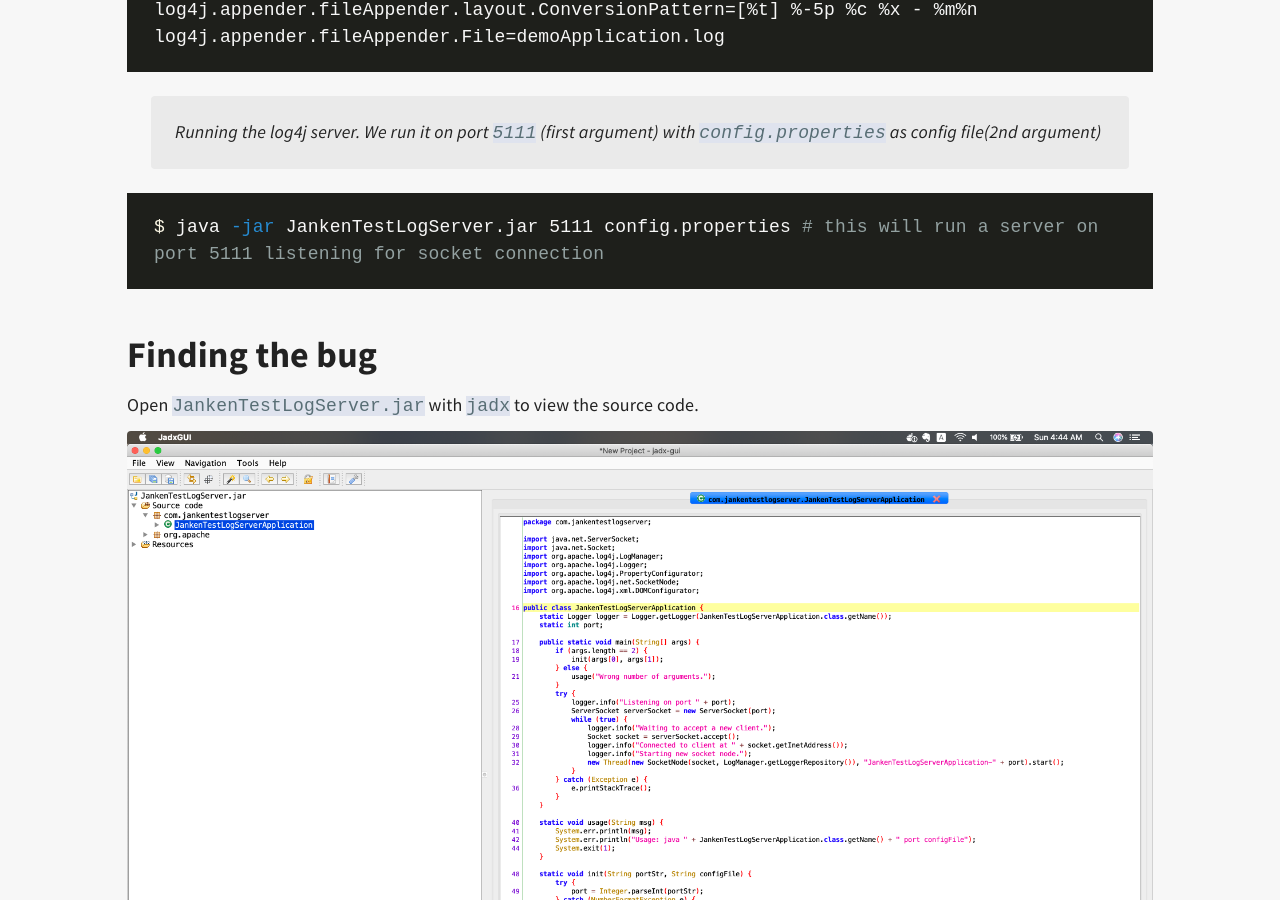
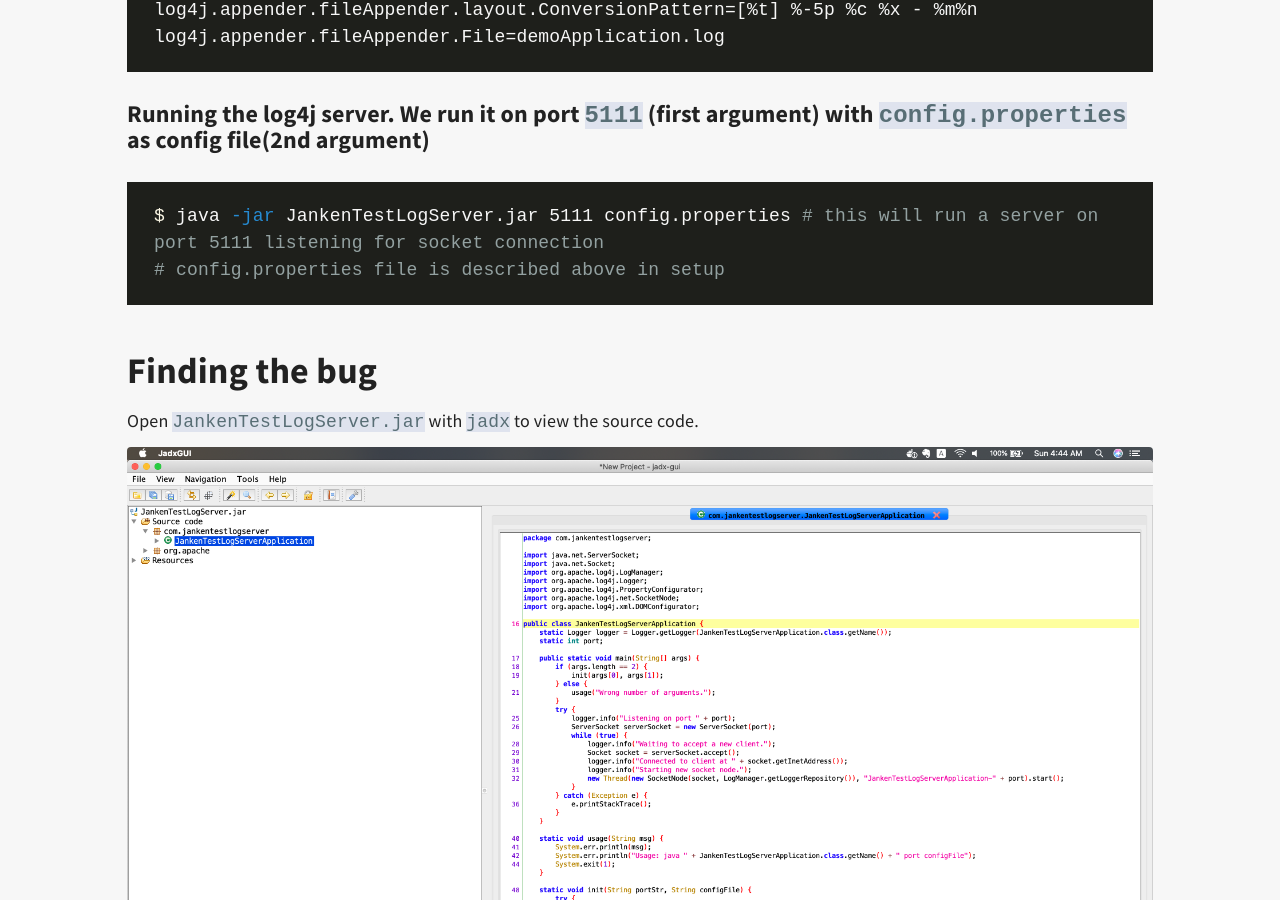
Before and after one commit to 0xsapra/website, a Jekyll site: the page built from _posts/2021-03-21-CVE-2019-17571.md, in a window 1280 px wide and 900 px high, scrolled down 863 px. Built offline with Jekyll 4.4.1, drawn with Linux system fonts in a browser that asks for light colours.

Commit message:
poc-cve-2019-17571

````diff
--- a/_posts/2021-03-21-CVE-2019-17571.md
+++ b/_posts/2021-03-21-CVE-2019-17571.md
@@ -21,11 +21,12 @@ log4j.appender.fileAppender.File=demoApplication.log
 ```
 
 
-> Running the log4j server. We run it on port `5111` (first argument) with `config.properties` as config file(2nd argument)
+### Running the log4j server. We run it on port `5111` (first argument) with `config.properties` as config file(2nd argument)
 
 ```bash
 
 $ java -jar JankenTestLogServer.jar 5111 config.properties # this will run a server on port 5111 listening for socket connection
+# config.properties file is described above in setup
 ```
 
 ## Finding the bug
````
